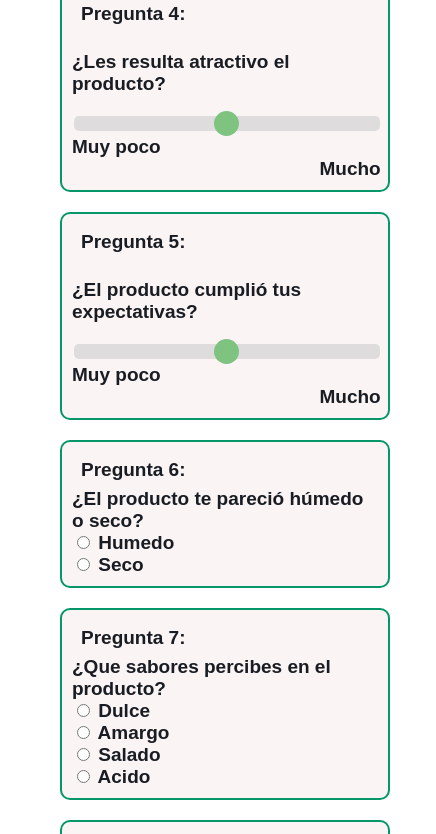
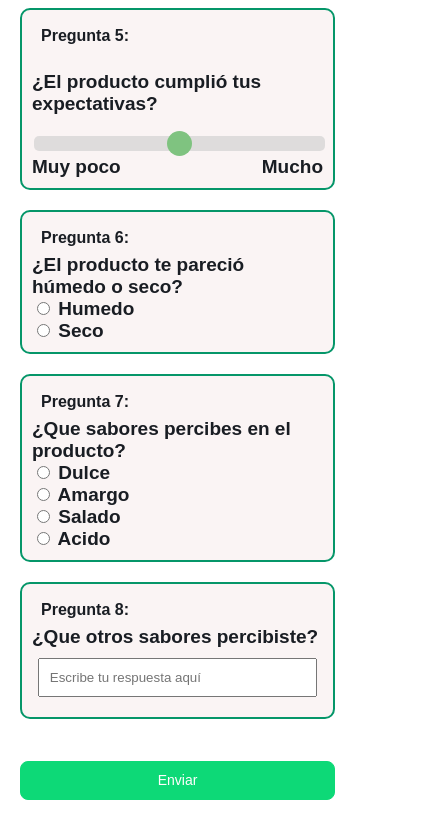
Before and after one commit to martinc890/nutriencuesta, a plain HTML site: page HTML/paginaEncuesta.html in a window 390 px wide. Shown: the part 1166-2000 px from the top of the page, 436 px wide, since content can reach past the window. Drawn offline with Linux system fonts and the light colour scheme; files that its build step writes are made by us from their sources.

Commit message:
fix: problemas responsive de pag encuesta

```diff
--- a/CSS/disenioPaginaEncuesta.css
+++ b/CSS/disenioPaginaEncuesta.css
@@ -1,23 +1,28 @@
 :root {
   --fuente-principal: 'Manrope', sans-serif;
 }
+
 body {
   font-family: var(--fuente-principal);
 }
+
 .input-texto {
-  display: block; /* Hace que el input ocupe su propia línea */
-  width: 96%; /* Ocupa el 80% del ancho del contenedor */
-  margin: 10px auto; /* Espacio arriba y abajo del input y margen automático a los lados */
-  padding: 10px; /* Espacio dentro del input */
-  box-sizing: border-box; /* Incluye el padding en el cálculo del ancho */
+  display: block;
+  /* Hace que el input ocupe su propia línea */
+  width: 96%;
+  /* Ocupa el 96% del ancho del contenedor */
+  margin: 10px auto;
+  /* Espacio arriba y abajo del input y margen automático a los lados */
+  padding: 10px;
+  /* Espacio dentro del input */
+  box-sizing: border-box;
+  /* Incluye el padding en el cálculo del ancho */
 }
-
-
 
 .container {
   background-color: #fff;
   display: flex;
-    width: calc(100% );
+  width: calc(100%);
   max-width: 1200px;
   flex-direction: column;
   align-items: flex-start;
@@ -26,6 +31,7 @@
   margin: 0 auto;
   padding: 24px;
 }
+
 .header {
   display: flex;
   width: 100%;
@@ -34,6 +40,7 @@
   font-weight: 800;
   white-space: nowrap;
 }
+
 .logo {
   aspect-ratio: 1.2;
   object-fit: auto;
@@ -41,6 +48,7 @@
   width: 24px;
   align-self: start;
 }
+
 .company-name {
   text-overflow: ellipsis;
   font-family: Open Sans, sans-serif;
@@ -50,20 +58,24 @@
   -webkit-text-fill-color: transparent;
   flex: 1;
 }
+
 .product-title {
   color: #02bf84;
   margin-top: 16px;
   font: 55px Manrope, sans-serif;
   align-self: flex-start;
 }
+
 .product-description {
   color: var(--Neutral-500, #64748b);
   margin-top: 8px;
   font: 400 34px Manrope, sans-serif;
   align-self: flex-start;
 }
+
 .question-container {
-    width: 97%;
+  width: 100%;
+  /* Ajusta el ancho del contenedor de preguntas para que ocupe el 100% */
   border-radius: 10px;
   border: 2px solid rgba(5, 150, 105, 1);
   background-color: #faf4f4;
@@ -72,20 +84,26 @@
   color: var(--Neutral-800, #191d23);
   justify-content: center;
   margin-top: 22px;
-    padding: 10px; /* Añade un espacio de 10px alrededor del contenido dentro del contenedor */
+  padding: 10px;
+  /* Añade un espacio de 10px alrededor del contenido dentro del contenedor */
+  box-sizing: border-box;
+  /* Incluye padding en el cálculo del ancho */
 }
-  form{
-    margin:  50px auto;
+
+form {
+  /* margin: 50px auto; */
   background-color: #FFF;
   width: 90%;
-    padding: 2.5rem;
+  /* padding: 2.5rem; */
   border-radius: 5px;
 }
+
 .question {
   font-family: Manrope, sans-serif;
   padding: 7px 9px;
   width: 100%;
 }
+
 .finish-button {
   justify-content: center;
   align-items: center;
@@ -100,36 +118,64 @@
   font: 16px/150% Manrope, sans-serif;
   width: 100%;
 }
+
 @media (max-width: 768px) {
   .container {
     width: calc(100% - 24px);
     padding: 12px;
   }
+
   .logo {
     width: 38px;
   }
+
   .company-name {
-      font-size: 34px;
+    font-size: 24px;
+    /* Ajusta el tamaño de la fuente del nombre de la compañía */
   }
+
   .product-title {
-      font-size: 30px;
+    font-size: 24px;
+    /* Ajusta el tamaño de la fuente del título del producto */
   }
+
   .product-description {
-      font-size: 20px;
+    font-size: 18px;
+    /* Reduce el tamaño de la fuente de la descripción del producto */
   }
+
   .question-container {
     margin-top: 20px;
   }
+
   .question {
+    font-size: 16px;
+    /* Reduce el tamaño de la fuente de las preguntas */
     padding: 7px 9px;
   }
+
   .finish-button {
     font-size: 14px;
     padding: 8px;
   }
+
+  .d-flex {
+    justify-content: space-between;
+    /* Asegura que los elementos dentro de d-flex se distribuyan correctamente */
   }
+
+  .spanDerecha {
+    margin-left: 0;
+    /* Elimina el margen izquierdo excesivo */
+    text-align: right;
+    /* Alinea el texto a la derecha */
+    flex: 1;
+  }
+}
+
 .slider {
   -webkit-appearance: none;
+  appearance: none;
   width: 100%;
   height: 15px;
   border-radius: 5px;
@@ -139,9 +185,11 @@
   -webkit-transition: .2s;
   transition: opacity .2s;
 }
+
 .slider:hover {
   opacity: 1;
 }
+
 .slider::-webkit-slider-thumb {
   -webkit-appearance: none;
   appearance: none;
@@ -151,6 +199,7 @@
   background: #4CAF50;
   cursor: pointer;
 }
+
 .slider::-moz-range-thumb {
   width: 25px;
   height: 25px;
@@ -158,6 +207,15 @@
   background: #4CAF50;
   cursor: pointer;
 }
-.spanDerecha{
-  margin-left: 81%;
+
+.d-flex {
+  display: flex;
+  justify-content: space-between;
+  align-items: center;
+  width: 100%;
 }
+
+.spanDerecha {
+  /* margin-left: 81%; */
+  text-align: right;
+}
```
Lines whose indentation alone changed are shown as unchanged.
